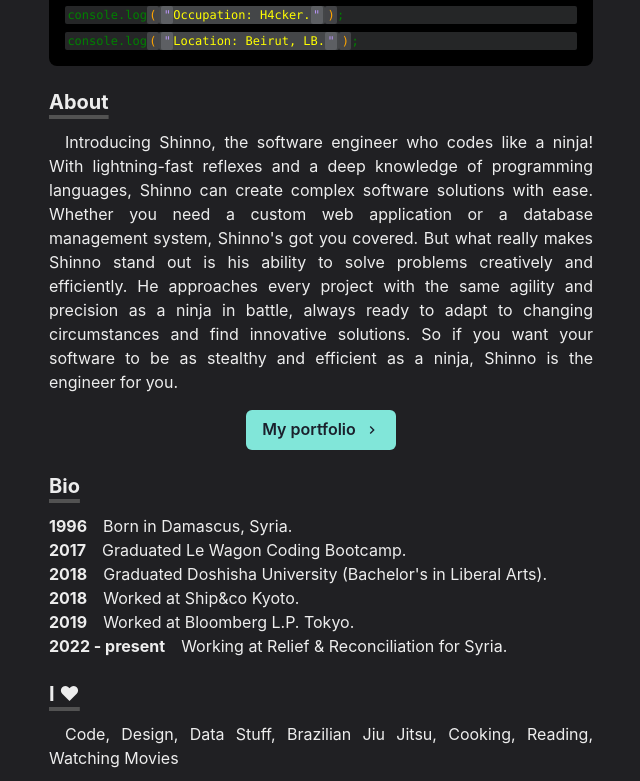
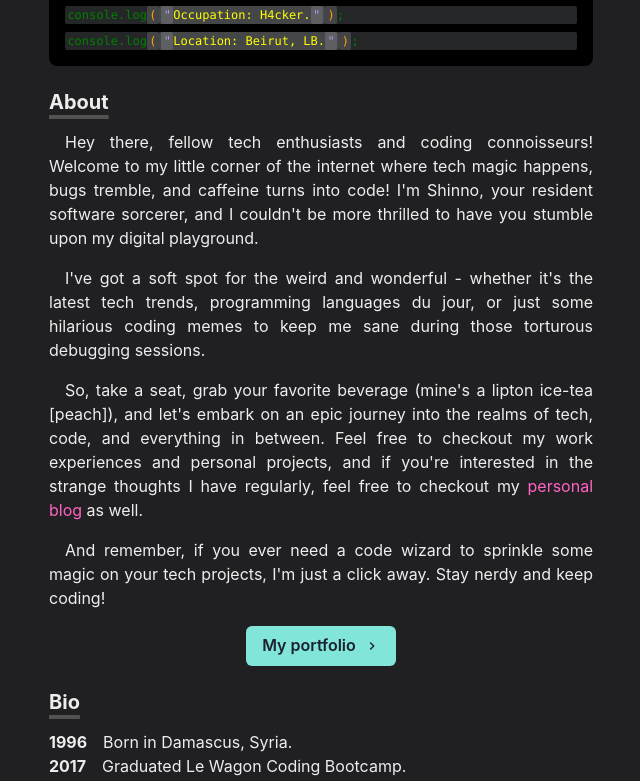
Before and after one commit to ShinnoT/portfoliov1, a Next.js app: page / in a window 1280 px wide. Shown: the part 569-1350 px from the top of the page, without its empty margins (319-959 px from the left). Built offline with nearby package versions, Linux system fonts and the light colour scheme.

Commit message:
main bio on homepage updated

```diff
--- a/pages/index.js
+++ b/pages/index.js
@@ -8,6 +8,7 @@ import {
     useColorModeValue,
     Text,
     Button,
+    Link,
 } from "@chakra-ui/react";
 import { ChevronRightIcon } from "@chakra-ui/icons";
 import Layout from "../components/layouts/article";
@@ -75,19 +76,37 @@ const Page = () => {
                         About
                     </Heading>
                     <Paragraph>
-                        Introducing Shinno, the software engineer who codes like
-                        a ninja! With lightning-fast reflexes and a deep
-                        knowledge of programming languages, Shinno can create
-                        complex software solutions with ease. Whether you need a
-                        custom web application or a database management system,
-                        Shinno's got you covered. But what really makes Shinno
-                        stand out is his ability to solve problems creatively
-                        and efficiently. He approaches every project with the
-                        same agility and precision as a ninja in battle, always
-                        ready to adapt to changing circumstances and find
-                        innovative solutions. So if you want your software to be
-                        as stealthy and efficient as a ninja, Shinno is the
-                        engineer for you.
+                        Hey there, fellow tech enthusiasts and coding
+                        connoisseurs! Welcome to my little corner of the
+                        internet where tech magic happens, bugs tremble, and
+                        caffeine turns into code! I'm Shinno, your resident
+                        software sorcerer, and I couldn't be more thrilled to
+                        have you stumble upon my digital playground.
+                    </Paragraph>
+                    <Paragraph>
+                        I've got a soft spot for the weird and wonderful -
+                        whether it's the latest tech trends, programming
+                        languages du jour, or just some hilarious coding memes
+                        to keep me sane during those torturous debugging
+                        sessions.
+                    </Paragraph>
+                    <Paragraph>
+                        So, take a seat, grab your favorite beverage (mine's a
+                        lipton ice-tea [peach]), and let's embark on an epic
+                        journey into the realms of tech, code, and everything in
+                        between. Feel free to checkout my work experiences and
+                        personal projects, and if you're interested in the
+                        strange thoughts I have regularly, feel free to checkout
+                        my{" "}
+                        <Link as="a" href="#" target="_blank">
+                            personal blog
+                        </Link>{" "}
+                        as well.
+                    </Paragraph>
+                    <Paragraph>
+                        And remember, if you ever need a code wizard to sprinkle
+                        some magic on your tech projects, I'm just a click away.
+                        Stay nerdy and keep coding!
                     </Paragraph>
                     <Box align="center" my={4}>
                         <NextLink href="/work">
--- a/pages/projects/paranoia.js
+++ b/pages/projects/paranoia.js
@@ -80,7 +80,7 @@ const Project = () => {
                 <List ml={4} my={4}>
                     <ListItem>
                         <Meta>Website</Meta>
-                        <Link href="#">
+                        <Link href="#" target="_blank">
                             https://www.paranoia.com/
                             <ExternalLinkIcon mx="2px" />
                         </Link>
--- a/pages/work/bloomberg.js
+++ b/pages/work/bloomberg.js
@@ -87,7 +87,10 @@ const Work = () => {
                 <List ml={4} my={4}>
                     <ListItem>
                         <Meta>Website</Meta>
-                        <Link href="https://www.bloomberg.com/professional/">
+                        <Link
+                            href="https://www.bloomberg.com/professional/"
+                            target="_blank"
+                        >
                             https://www.bloomberg.com/professional/
                             <ExternalLinkIcon mx="2px" />
                         </Link>
--- a/pages/work/r&r_syria.js
+++ b/pages/work/r&r_syria.js
@@ -87,7 +87,10 @@ const Work = () => {
                 <List ml={4} my={4}>
                     <ListItem>
                         <Meta>Website</Meta>
-                        <Link href="https://www.reliefandreconciliation.org/">
+                        <Link
+                            href="https://www.reliefandreconciliation.org/"
+                            target="_blank"
+                        >
                             https://www.reliefandreconciliation.org/
                             <ExternalLinkIcon mx="2px" />
                         </Link>
--- a/pages/work/ship&co.js
+++ b/pages/work/ship&co.js
@@ -85,7 +85,10 @@ const Work = () => {
                 <List ml={4} my={4}>
                     <ListItem>
                         <Meta>Website</Meta>
-                        <Link href="https://www.shipandco.com/en">
+                        <Link
+                            href="https://www.shipandco.com/en"
+                            target="_blank"
+                        >
                             https://www.shipandco.com/en
                             <ExternalLinkIcon mx="2px" />
                         </Link>
```
